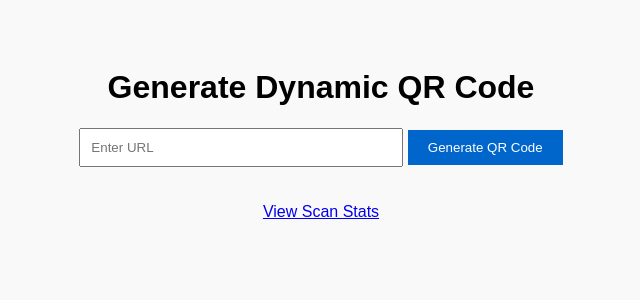
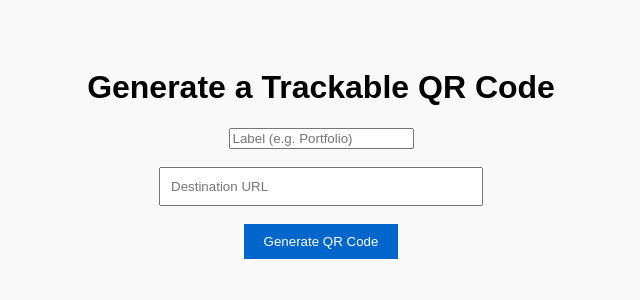
Before and after one commit to Amuam1er/qr-tracker, a Flask app: page / in a window 1280 px wide. Shown: the top 300 px of the page, without its empty margins (319-959 px from the left). Run offline with Flask 3, Linux system fonts and the light colour scheme.

Commit message:
Added label field and scan tracking with type

```diff
--- a/templates/index.html
+++ b/templates/index.html
@@ -1,23 +1,23 @@
-<!doctype html>
+<!DOCTYPE html>
 <html lang="en">
 <head>
-    <meta charset="utf-8">
-    <title>QR Code Generator</title>
-    <link rel="stylesheet" href="{{ url_for('static', filename='style.css') }}">
+    <meta charset="UTF-8">
+    <title>QR Code Tracker</title>
+    <link rel="stylesheet" href="/static/style.css">
 </head>
 <body>
-    <h1>Generate Dynamic QR Code</h1>
-    <form method="POST">
-        <input type="url" name="url" placeholder="Enter URL" required>
+    <h1>Generate a Trackable QR Code</h1>
+    <form method="post">
+        <input type="text" name="label" placeholder="Label (e.g. Portfolio)" required><br><br>
+        <input type="url" name="url" placeholder="Destination URL" required><br><br>
         <button type="submit">Generate QR Code</button>
     </form>
 
-    {% if qr_path %}
-    <h2>Your QR Code:</h2>
-    <img src="{{ url_for('static', filename='../' + qr_path) }}" alt="QR Code" width="250">
+    {% if qr_image %}
+        <h2>Generated QR Code:</h2>
+        <img src="{{ qr_image }}" alt="QR Code" width="200"><br><br>
+        <strong>Share this trackable link:</strong><br>
+        <a href="{{ short_link }}">{{ short_link }}</a>
     {% endif %}
-
-    <br><br>
-    <a href="/stats">View Scan Stats</a>
 </body>
 </html>
```
